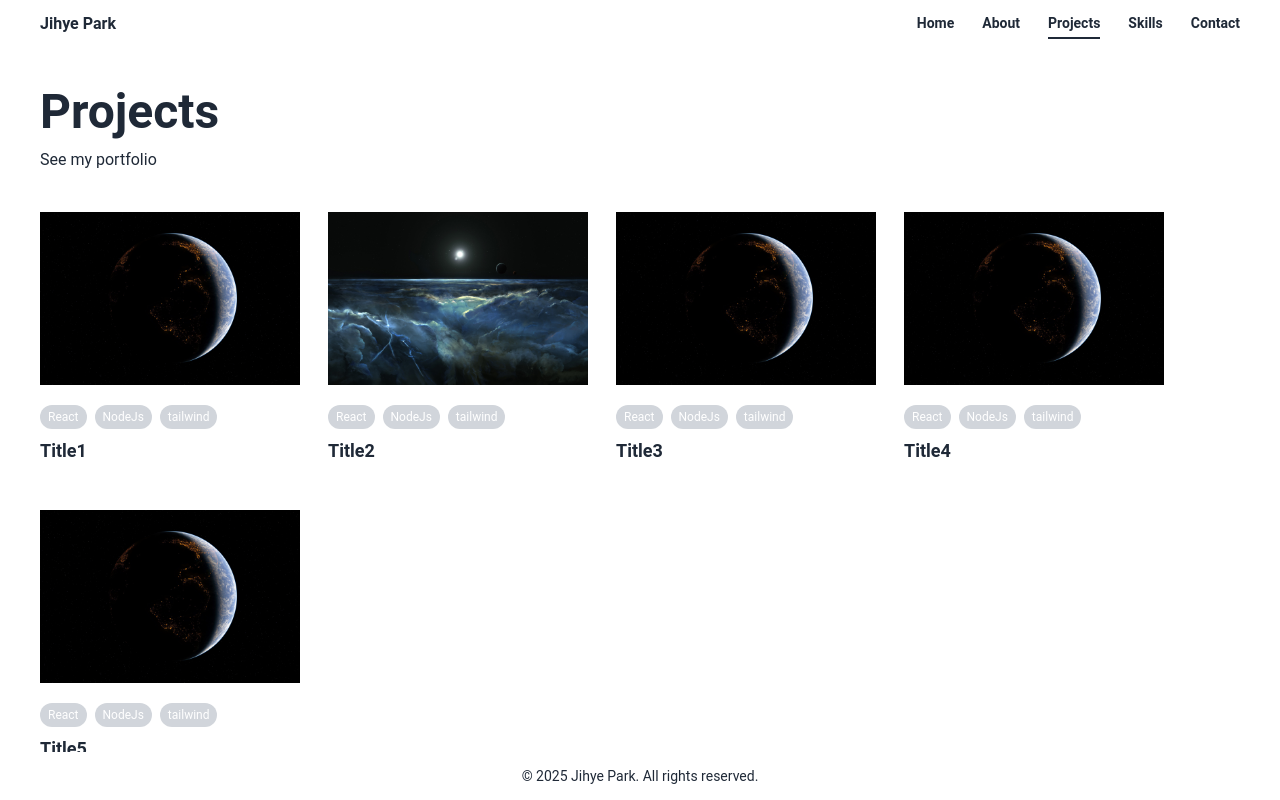
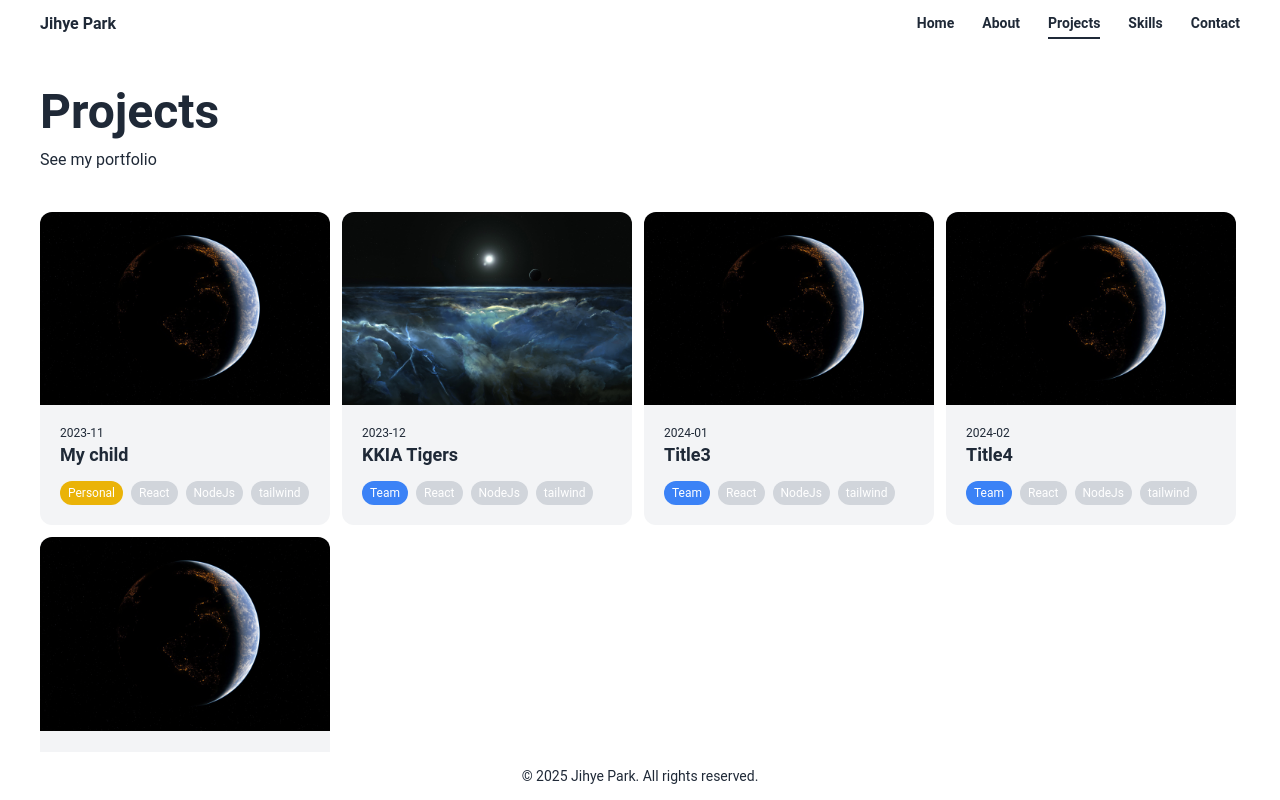
Before and after one commit to JiHye0214/portfolio, a React (Create React App) app: page /projects in a window 1280 px wide. Built offline with nearby package versions, Linux system fonts and the light colour scheme.

Commit message:
250803: 프젝 언제 끝낼 거니 도대체

```diff
--- a/src/components/ProjectCard.tsx
+++ b/src/components/ProjectCard.tsx
@@ -1,35 +1,32 @@
 import React from "react";
 
-type Props = {
-    project: {
-        id: number;
+type LayoutProps = {
+    mainImg: string;
     title: string;
-        description: string;
+    stacks: Array<string>;
+    date: string;
     isTeam: boolean;
-        stacks: Array<string>;
-        screens: Array<string>;
-        gitLink: string;
-        role: string;
-        challenges: string;
-        createdAt: string;
-    };
+    onClick?: () => void;
 };
 
-const ProjectCard = ({ project }: Props) => {
+const ProjectCard = ({ mainImg, title, stacks, date, isTeam, onClick }: LayoutProps) => {
     return (
-        <div className="min-w-[260px] h-fit overflow-hidden hover:cursor-pointer">
-            <img className={`w-[260px] hover:shadow-xl hover:shadow-gray-300`} src={`/assets/` + project.screens[0]} alt="" />
-            <div className="flex flex-col gap-2 pt-5">
-                <div className="flex gap-2">
-                    {project.stacks
-                        .slice(0, 3)
-                        .map((stack, index) => (
+        <div
+            onClick={onClick}
+            className="w-[290px] h-fit overflow-hidden bg-gray-100 rounded-xl hover:cursor-pointer hover:bg-gray-200 transition-all duration-200 ease-in-out"
+        >
+            <img className="w-full" src={`/assets/` + mainImg} alt="" />
+            <div className="p-5">
+                <p className="text-xs">{date}</p>
+                <p className="text-lg font-bold">{title}</p>
+                <div className="flex gap-2 mt-3">
+                    <p className={`text-xs text-white px-2 py-1 rounded-full ${isTeam ? "bg-blue-500" : "bg-yellow-500"}`}>{isTeam ? "Team" : "Personal"}</p>
+                    {stacks.slice(0, 3).map((stack, index) => (
                         <p key={index} className="text-xs text-white bg-gray-300 px-2 py-1 rounded-full">
                             {stack}
                         </p>
                     ))}
                 </div>
-                <p className="text-lg font-bold">{project.title}</p>
             </div>
         </div>
     );
--- a/src/pages/Projects.tsx
+++ b/src/pages/Projects.tsx
@@ -1,23 +1,70 @@
 /* eslint-disable jsx-a11y/alt-text */
+import { useEffect, useRef, useState } from "react";
 import ProjectCard from "../components/ProjectCard";
 
 const Projects = () => {
+    const [detailOpen, setDetailOpen] = useState(false);
+    const [prjDetail, setPrjDetail] = useState({
+        id: 0,
+        title: "",
+        description: "",
+        isTeam: false,
+        stacks: [],
+        screens: [],
+        gitLink: "",
+        role: "",
+        challenges: "",
+        createdAt: "",
+    });
+
+    const useElementHeight = (ref: React.RefObject<HTMLElement | null>) => {
+        const [height, setHeight] = useState<number>(0);
+
+        useEffect(() => {
+            if (!ref.current) return;
+
+            const resizeObserver = new ResizeObserver((entries) => {
+                for (let entry of entries) {
+                    setHeight(entry.contentRect.height);
+                }
+            });
+
+            resizeObserver.observe(ref.current);
+
+            return () => resizeObserver.disconnect();
+        }, [ref]);
+
+        return height;
+    };
+    const modalContentRef = useRef<HTMLDivElement>(null);
+    const contentHeight = useElementHeight(modalContentRef);
+
+    useEffect(() => {
+        if (detailOpen) {
+            const el = document.getElementById("modalTop");
+
+            el?.scrollIntoView({ behavior: "auto" });
+        }
+    }, [detailOpen]);
+
     const projectsDB = [
         {
             id: 0,
-            title: "Title1",
-            description: "description",
+            title: "My child",
+            description:
+                "Lorem ipsum dolor sit amet consectetur, adipisicing elit. Ducimus error vel quasi ratione aperiam, incidunt quas labore ex iste doloribus nulla libero eum. Totam quaerat neque odio ipsa. Qui, delectus?",
             isTeam: false,
-            stacks: ["React", "NodeJs", "tailwind", "github", "Typescript"],
-            screens: ["bg.jpg", "bg2.jpg"],
+            stacks: ["React", "NodeJs", "tailwind", "github3", "Typescript"],
+            screens: ["bg.jpg", "bg2.jpg", "bg.jpg", "bg2.jpg", "bg.jpg", "bg2.jpg"],
             gitLink: "https://www.test.com",
-            role: "test",
-            challenges: "test",
+            role: "Lorem ipsum dolor sit amet consectetur, adipisicing elit. Ducimus error vel quasi ratione aperiam, incidunt quas labore ex iste doloribus nulla libero eum. Totam quaerat neque odio ipsa. Qui, delectus?",
+            challenges:
+                "Lorem ipsum dolor sit amet consectetur, adipisicing elit. Ducimus error vel quasi ratione aperiam, incidunt quas labore ex iste doloribus nulla libero eum. Totam quaerat neque odio ipsa. Qui, delectus?",
             createdAt: "2023-11",
         },
         {
             id: 1,
-            title: "Title2",
+            title: "KKIA Tigers",
             description: "description",
             isTeam: true,
             stacks: ["React", "NodeJs", "tailwind", "github", "Typescript"],
@@ -65,20 +112,90 @@ const Projects = () => {
         },
     ];
 
+    const handlePrjDetail = (project: any) => {
+        setPrjDetail(project);
+        setDetailOpen(!detailOpen);
+    };
+
     return (
         <div className="h-full w-full overflow-hidden">
             <div className="flex flex-col gap-3 my-10">
                 <p className="text-5xl font-bold">Projects</p>
                 <p>See my portfolio</p>
             </div>
-            <div className="flex gap-7">
-                <div className="min-w-[1200px] h-[568px] flex flex-wrap gap-7 overflow-scroll scrollbar-hide">
-                    {projectsDB.map((project, index) => (
-                        <ProjectCard
-                            key={index}
-                            project={project}
-                        />
-                    ))}
+            <div className="min-w-[1200px] h-[600px] flex flex-wrap gap-3 overflow-scroll scrollbar-hide">
+                {projectsDB.map((project, index) => (
+                    <ProjectCard
+                        onClick={() => handlePrjDetail(project)}
+                        key={index}
+                        isTeam={project.isTeam}
+                        title={project.title}
+                        mainImg={project.screens[0]}
+                        stacks={project.stacks.slice(0, 3)}
+                        date={project.createdAt}
+                    />
+                ))}
+            </div>
+
+            <div
+                className={`fixed w-full h-full top-0 left-0 flex justify-center items-center transition-all duration-200 ease-in-out overflow-scroll scrollbar-hide ${
+                    detailOpen ? "opacity-100 pointer-events-auto" : "opacity-0 pointer-events-none"
+                }`}
+            >
+                <div
+                    id="modalTop"
+                    style={{ height: contentHeight + 100 }}
+                    className="absolute inset-0 bg-gray-500 bg-opacity-70"
+                    onClick={() => setDetailOpen(!detailOpen)}
+                ></div>
+                <div
+                    ref={modalContentRef}
+                    className="absolute top-[100px] w-[800px] flex flex-col gap-7 opacity-100 bg-white px-[50px] py-[70px] rounded-xl"
+                >
+                    <p className="text-4xl font-bold">{prjDetail.title}</p>
+
+                    <div className="flex flex-col gap-2">
+                        <p className="text-xs text-gray-500">Description</p>
+                        <p className="">{prjDetail.description}</p>
+                    </div>
+                    <div className="flex flex-col gap-2">
+                        <p className="text-xs text-gray-500">Project Type</p>
+                        <p>{prjDetail.isTeam ? "Team" : "Personal"}</p>
+                    </div>
+                    <div className="flex flex-col gap-2">
+                        <p className="text-xs text-gray-500">Responsibilities</p>
+                        <p className="">{prjDetail.role}</p>
+                    </div>
+                    <div className="flex flex-col gap-2">
+                        <p className="text-xs text-gray-500">Tech Stack</p>
+                        <div className="flex gap-2">
+                            {prjDetail.stacks.map((img, index) => (
+                                <img key={index} src={`/assets/logo-` + img + `.png`} className="w-10" />
+                            ))}
+                        </div>
+                    </div>
+                    <div className="flex flex-col gap-2">
+                        <p className="text-xs text-gray-500">Challenges</p>
+                        <p className="">{prjDetail.challenges}</p>
+                    </div>
+                    <div className="flex flex-col gap-2">
+                        <p className="text-xs text-gray-500">Date</p>
+                        <p className="">{prjDetail.createdAt}</p>
+                    </div>
+                    <div className="flex flex-col gap-2">
+                        <p className="text-xs text-gray-500">Preview</p>
+                        <div className="w-[700px] flex gap-3 overflow-x-scroll">
+                            {prjDetail.screens.map((img, index) => (
+                                <img key={index} src={`/assets/` + img} className="w-[300px] rounded-xl" />
+                            ))}
+                        </div>
+                    </div>
+                    <div>
+                        <p className="text-xs text-gray-500">Url</p>
+                        <a href="https://github.com/JiHye0214" target="_blank" rel="noopener noreferrer">
+                            github
+                        </a>
+                    </div>
                 </div>
             </div>
         </div>
```
Lines whose indentation alone changed are shown as unchanged.
